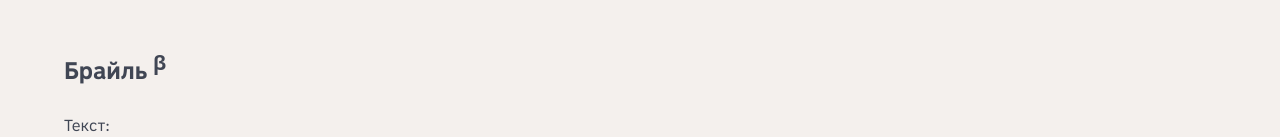
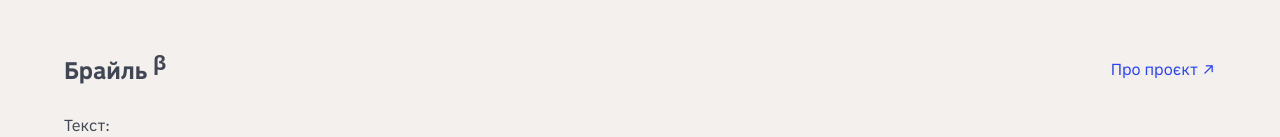
Before and after one commit to alexkolodko/braille-generator, a Vue app: page /1 in a window 1280 px wide. Shown: the top 137 px of the page. Built offline with nearby package versions, Linux system fonts and the light colour scheme.

Commit message:
add link about

```diff
--- a/src/components/BrailleConverter.vue
+++ b/src/components/BrailleConverter.vue
@@ -1,8 +1,16 @@
 <template>
 <section class="section">
 <div class="container">
-    <div class="block">
-      <h1 class="is-size-4 has-text-weight-bold">Брайль <sup>β</sup></h1>
+    <div class="block" style="display: flex; align-items: center;">
+      <h1 class="is-size-4 has-text-weight-bold" style="flex: 1;">Брайль <sup>β</sup></h1>
+      <div class="menu" style="display: flex; align-items: center; gap: 20px;">
+        <!-- <div>
+          <a href="/">Генератор</a>
+        </div> -->
+        <div>
+          <a href="https://blog.alexkolodko.com/all/braille-generator/" target="_blank">Про проєкт ↗</a>
+        </div>
+      </div>
     </div>
     <div class="block">
       <label for="iptText">Текст:</label>
```
